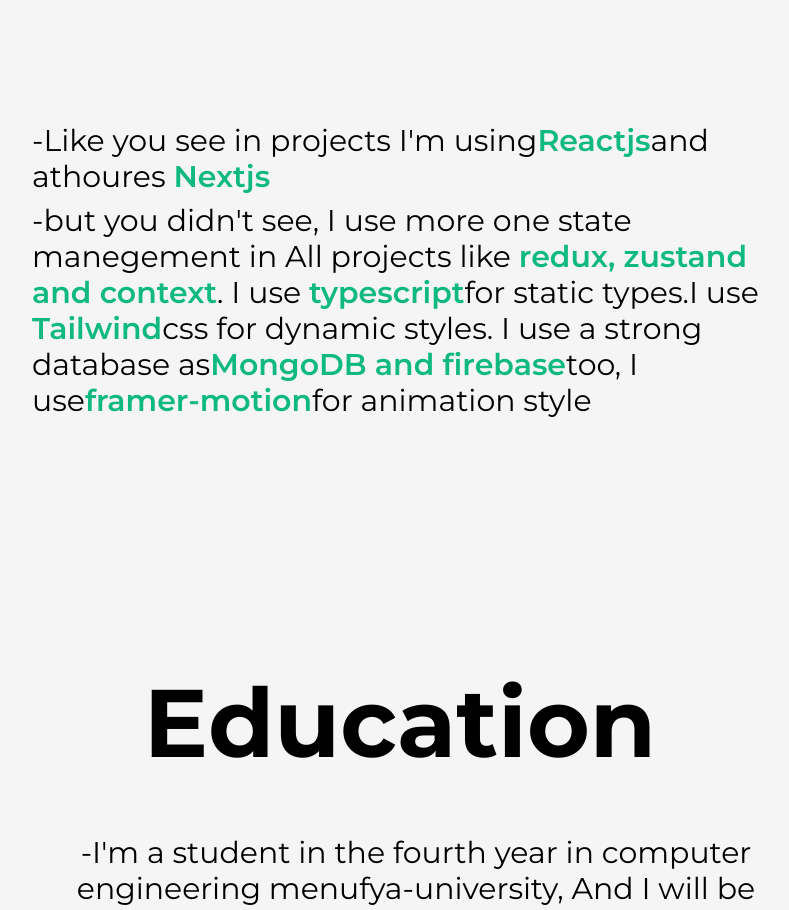
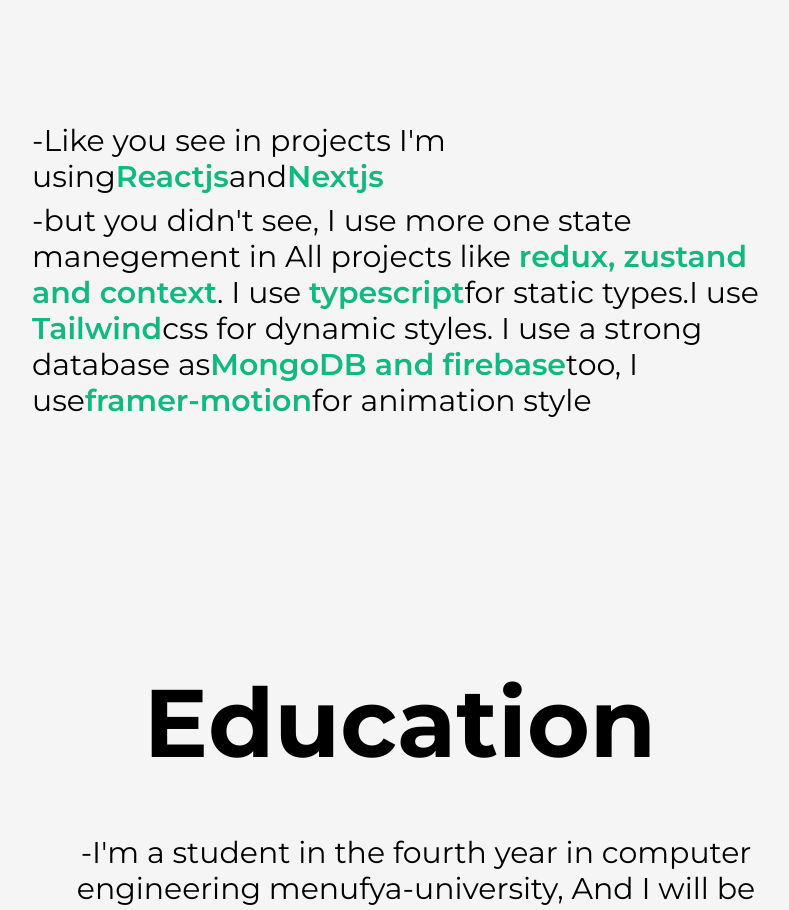
Before and after one commit to ahmedkhaledali1/ahmed, a Next.js app: page /about in a window 1280 px wide. Shown: the part 2340-3250 px from the top of the page, without its empty margins (224-1013 px from the left). Built offline with nearby package versions, Linux system fonts and the light colour scheme.

Commit message:
new files and folders

```diff
--- a/src/pages/about.js
+++ b/src/pages/about.js
@@ -93,7 +93,7 @@
             <div className="w-[75%] mx-auto mt-16 text-start text-3xl sm:!text-xl">
               -Like you see in projects I&apos;m using
               <span className="font-semibold text-emerald-500">Reactjs</span>
-              and athoures{' '}
+              and
               <span className="font-semibold text-emerald-500">Nextjs</span>
             </div>
 
```
